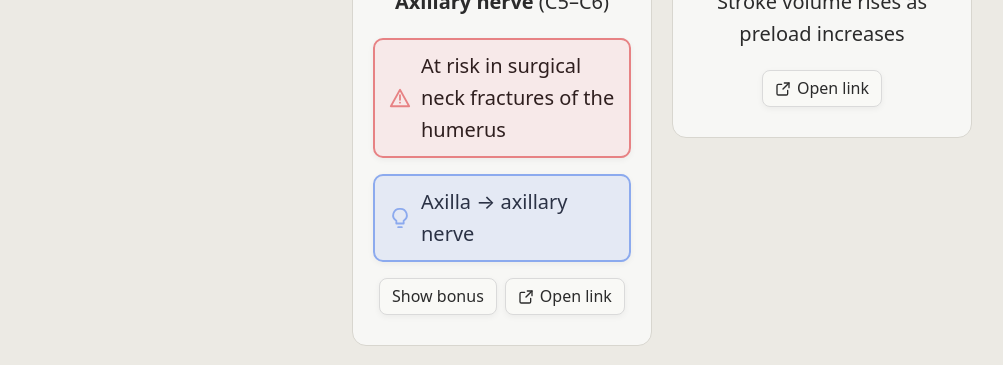
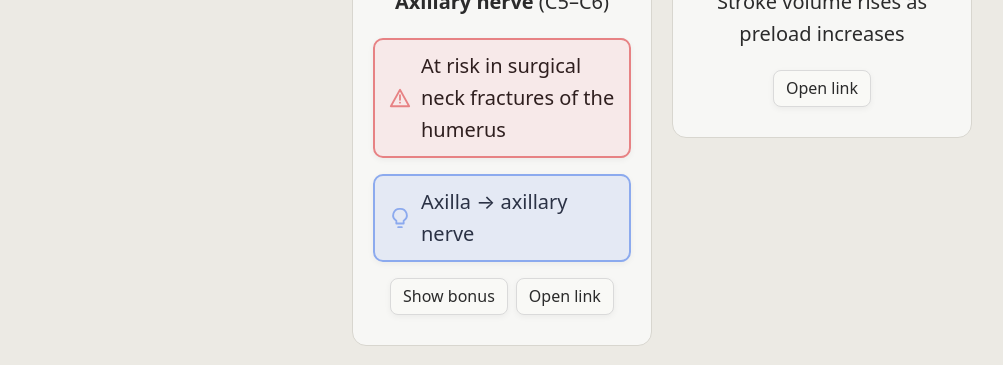
Before and after one commit to HerrPischinger/anki-card-template, a plain HTML site: page index.html in a window 1280 px wide. Shown: the part 413-778 px from the top of the page, without its empty margins (138-1141 px from the left). Drawn offline with Linux system fonts and the light colour scheme.

Commit message:
Make link button identical to the bonus button (no icon, same box model)
Co-Authored-By: Claude Sonnet 5.5 <noreply@anthropic.com>
Claude-Session: https://claude.ai/code/session_01BcwfCCZGjjTe9pt9aPhECU

```diff
--- a/index.html
+++ b/index.html
@@ -74,7 +74,7 @@
               <span>Axilla → axillary nerve</span>
             </div>
           </div>
-          <div class="button-row"><button class="bonus-btn" id="bonusBtn" type="button">Show bonus</button><a class="bonus-btn link-btn" href="https://www.youtube.com/" target="_blank" rel="noopener"><svg xmlns="http://www.w3.org/2000/svg" viewBox="0 0 24 24" fill="none" stroke="currentColor" stroke-width="2" stroke-linecap="round" stroke-linejoin="round" width="16" height="16"><path d="M14 3h7v7"/><path d="M21 3l-9 9"/><path d="M19 14v5a2 2 0 0 1-2 2H5a2 2 0 0 1-2-2V7a2 2 0 0 1 2-2h5"/></svg>Open link</a></div>
+          <div class="button-row"><button class="bonus-btn" id="bonusBtn" type="button">Show bonus</button><a class="bonus-btn link-btn" href="https://www.youtube.com/" target="_blank" rel="noopener">Open link</a></div>
           <div class="bonus-content" id="bonusContent">Loss of function: abduction beyond 15° is weakened, and sensation is lost over the lateral upper arm.</div>
         </div>
       </div>
@@ -87,7 +87,7 @@
         <hr>
         <div>Stroke volume rises as preload increases</div>
         <div class="content-wrapper">
-          <div class="button-row"><a class="bonus-btn link-btn" href="https://www.youtube.com/" target="_blank" rel="noopener"><svg xmlns="http://www.w3.org/2000/svg" viewBox="0 0 24 24" fill="none" stroke="currentColor" stroke-width="2" stroke-linecap="round" stroke-linejoin="round" width="16" height="16"><path d="M14 3h7v7"/><path d="M21 3l-9 9"/><path d="M19 14v5a2 2 0 0 1-2 2H5a2 2 0 0 1-2-2V7a2 2 0 0 1 2-2h5"/></svg>Open link</a></div>
+          <div class="button-row"><a class="bonus-btn link-btn" href="https://www.youtube.com/" target="_blank" rel="noopener">Open link</a></div>
         </div>
       </div>
     </figure>
--- a/style.css
+++ b/style.css
@@ -140,11 +140,13 @@
     display: none;
 }
 
-/* Shared button style (used by both the bonus button and the link button) */
+/* Shared button style: the bonus button and the link button look identical */
 .bonus-btn {
-    display: inline-flex;
-    align-items: center;
-    gap: 6px;
+    display: inline-block;
+    box-sizing: border-box;
+    margin: 0;
+    -webkit-appearance: none;
+    appearance: none;
 
     background-color: #f9f9f6;
     color: #2b2b2b;
```
Also changed, not shown: templates/back.html (+1 -1 lines).
